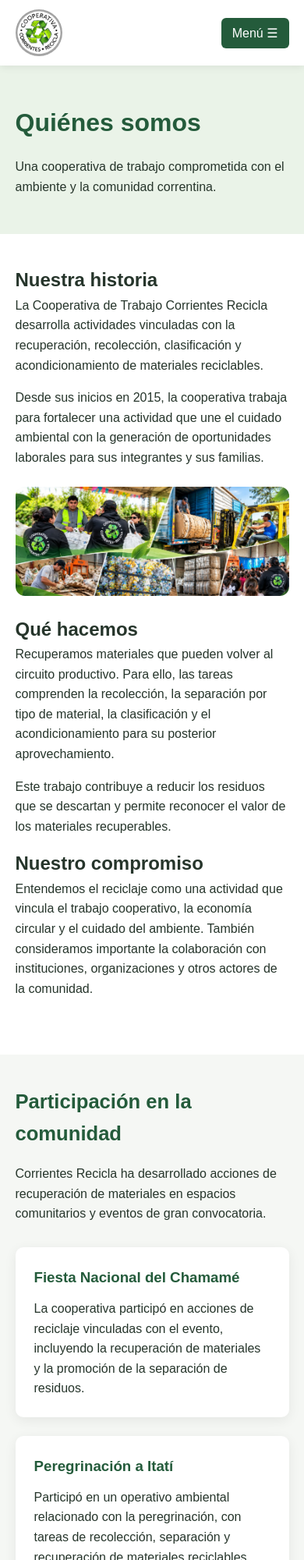
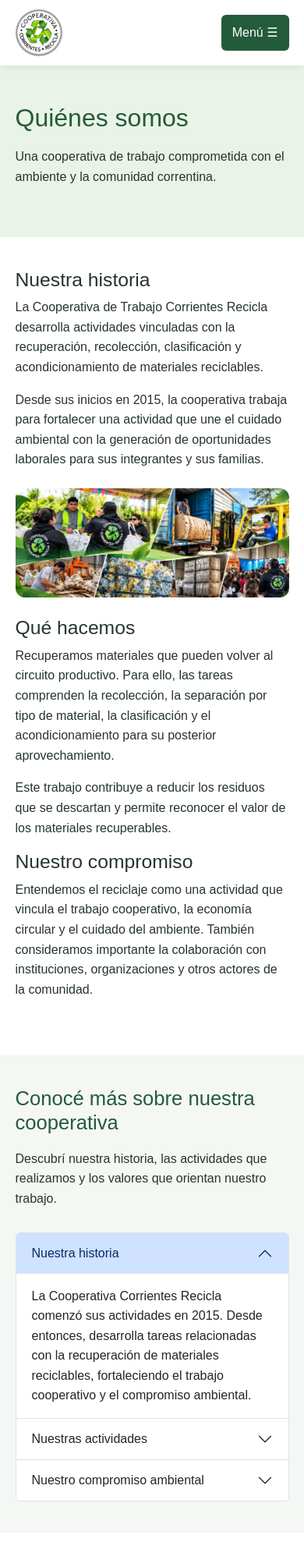
Before and after one commit to gonzalezmailen19-max/corrientes-recicla, a plain HTML site: page page/nosotros.html in a window 390 px wide. Shown: the top 2000 px of the page at 78% size. Drawn offline with nearby package versions, Linux system fonts and the light colour scheme.

Commit message:
Update nosotros.html

```diff
--- a/page/nosotros.html
+++ b/page/nosotros.html
@@ -1,5 +1,6 @@
 <!DOCTYPE html>
 <html lang="es">
+
 <head>
     <meta charset="UTF-8">
     <meta name="viewport" content="width=device-width, initial-scale=1.0">
@@ -7,43 +8,92 @@
     <meta name="description"
         content="Conocé la historia, el trabajo y el compromiso ambiental de la Cooperativa Corrientes Recicla.">
 
+    <meta name="author" content="Corrientes Recicla">
+    <meta name="theme-color" content="#1f5b46">
+
     <title>Quiénes somos | Corrientes Recicla</title>
 
+    <!-- Bootstrap 5.3 -->
+    <link
+        href="https://cdn.jsdelivr.net/npm/bootstrap@5.3.3/dist/css/bootstrap.min.css"
+        rel="stylesheet">
+
+    <!-- Animate.css -->
+    <link
+        rel="stylesheet"
+        href="https://cdnjs.cloudflare.com/ajax/libs/animate.css/4.1.1/animate.min.css">
+
+    <!-- CSS propio -->
     <link rel="stylesheet" href="../css/style.css">
+
 </head>
 
 <body>
+
+    <!-- ENCABEZADO -->
+
     <header class="site-header">
-        <a class="logo-link" href="../index.html"
+
+        <a class="logo-link"
+            href="../index.html"
             aria-label="Inicio de Corrientes Recicla">
+
             <img class="logo"
                 src="../media/logo.jpeg"
                 alt="Logo de Corrientes Recicla">
+
         </a>
 
-        <button class="nav-toggle" type="button"
-            aria-label="Abrir menú" aria-expanded="false">
+        <button class="nav-toggle"
+            type="button"
+            aria-label="Abrir menú"
+            aria-expanded="false">
+
             Menú ☰
+
         </button>
 
         <nav class="site-nav" aria-label="Navegación principal">
+
             <a href="../index.html">Inicio</a>
-            <a class="active" href="nosotros.html">Quiénes somos</a>
+
+            <a class="active"
+                href="nosotros.html"
+                aria-current="page">
+                Quiénes somos
+            </a>
+
             <a href="materiales.html">Materiales</a>
+
             <a href="../index.html#contacto">Contacto</a>
+
         </nav>
+
     </header>
 
+
+    <!-- CONTENIDO PRINCIPAL -->
+
     <main>
-        <section class="page-banner">
+
+        <!-- PORTADA -->
+
+        <section class="page-banner animate__animated animate__fadeIn">
+
             <h1>Quiénes somos</h1>
+
             <p>
                 Una cooperativa de trabajo comprometida con el ambiente
                 y la comunidad correntina.
             </p>
+
         </section>
 
+
+        <!-- HISTORIA Y ACTIVIDAD -->
+
         <section class="page-content">
+
             <h2>Nuestra historia</h2>
 
             <p>
@@ -59,9 +109,10 @@
                 integrantes y sus familias.
             </p>
 
-            <img class="content-image"
+            <img class="content-image animate__animated animate__zoomIn"
                 src="../media/portada.jpeg"
                 alt="Imagen institucional de Corrientes Recicla">
+
 
             <h2>Qué hacemos</h2>
 
@@ -78,6 +129,7 @@
                 recuperables.
             </p>
 
+
             <h2>Nuestro compromiso</h2>
 
             <p>
@@ -87,9 +139,140 @@
                 colaboración con instituciones, organizaciones y otros
                 actores de la comunidad.
             </p>
+
         </section>
 
+
+        <!-- ACORDEÓN BOOTSTRAP -->
+
         <section class="section section-light">
+
+            <h2>Conocé más sobre nuestra cooperativa</h2>
+
+            <p class="section-intro">
+                Descubrí nuestra historia, las actividades que realizamos
+                y los valores que orientan nuestro trabajo.
+            </p>
+
+            <div class="accordion" id="accordionCooperativa">
+
+                <div class="accordion-item">
+
+                    <h3 class="accordion-header">
+
+                        <button class="accordion-button"
+                            type="button"
+                            data-bs-toggle="collapse"
+                            data-bs-target="#historia"
+                            aria-expanded="true"
+                            aria-controls="historia">
+
+                            Nuestra historia
+
+                        </button>
+
+                    </h3>
+
+                    <div id="historia"
+                        class="accordion-collapse collapse show"
+                        data-bs-parent="#accordionCooperativa">
+
+                        <div class="accordion-body">
+
+                            La Cooperativa Corrientes Recicla comenzó
+                            sus actividades en 2015. Desde entonces,
+                            desarrolla tareas relacionadas con la
+                            recuperación de materiales reciclables,
+                            fortaleciendo el trabajo cooperativo
+                            y el compromiso ambiental.
+
+                        </div>
+
+                    </div>
+
+                </div>
+
+
+                <div class="accordion-item">
+
+                    <h3 class="accordion-header">
+
+                        <button class="accordion-button collapsed"
+                            type="button"
+                            data-bs-toggle="collapse"
+                            data-bs-target="#actividades"
+                            aria-expanded="false"
+                            aria-controls="actividades">
+
+                            Nuestras actividades
+
+                        </button>
+
+                    </h3>
+
+                    <div id="actividades"
+                        class="accordion-collapse collapse"
+                        data-bs-parent="#accordionCooperativa">
+
+                        <div class="accordion-body">
+
+                            Realizamos tareas de recolección,
+                            separación, clasificación y
+                            acondicionamiento de materiales
+                            recuperables para facilitar su
+                            reincorporación al circuito productivo.
+
+                        </div>
+
+                    </div>
+
+                </div>
+
+
+                <div class="accordion-item">
+
+                    <h3 class="accordion-header">
+
+                        <button class="accordion-button collapsed"
+                            type="button"
+                            data-bs-toggle="collapse"
+                            data-bs-target="#compromiso"
+                            aria-expanded="false"
+                            aria-controls="compromiso">
+
+                            Nuestro compromiso ambiental
+
+                        </button>
+
+                    </h3>
+
+                    <div id="compromiso"
+                        class="accordion-collapse collapse"
+                        data-bs-parent="#accordionCooperativa">
+
+                        <div class="accordion-body">
+
+                            Promovemos la economía circular,
+                            el cuidado del ambiente y la
+                            colaboración con instituciones,
+                            organizaciones y distintos actores
+                            de la comunidad.
+
+                        </div>
+
+                    </div>
+
+                </div>
+
+            </div>
+
+        </section>
+
+
+        <!-- PARTICIPACIÓN COMUNITARIA -->
+
+        <section class="section">
+
             <h2>Participación en la comunidad</h2>
 
             <p class="section-intro">
@@ -99,37 +282,55 @@
             </p>
 
             <div class="features">
+
                 <article class="feature-card">
+
                     <h3>Fiesta Nacional del Chamamé</h3>
+
                     <p>
                         La cooperativa participó en acciones de reciclaje
                         vinculadas con el evento, incluyendo la recuperación
                         de materiales y la promoción de la separación
                         de residuos.
                     </p>
+
                 </article>
 
+
                 <article class="feature-card">
+
                     <h3>Peregrinación a Itatí</h3>
+
                     <p>
                         Participó en un operativo ambiental relacionado
                         con la peregrinación, con tareas de recolección,
                         separación y recuperación de materiales reciclables.
                     </p>
+
                 </article>
 
+
                 <article class="feature-card">
+
                     <h3>Trabajo cooperativo</h3>
+
                     <p>
                         La organización y la colaboración permiten
                         desarrollar las tareas de recuperación y contribuir
                         al cuidado de los espacios compartidos.
                     </p>
+
                 </article>
+
             </div>
+
         </section>
 
-        <section class="section">
+
+        <!-- ENLACE A MATERIALES -->
+
+        <section class="section section-light">
+
             <h2>Conocé los materiales que recuperamos</h2>
 
             <p class="section-intro">
@@ -140,36 +341,63 @@
             <a class="button" href="materiales.html">
                 Ver materiales
             </a>
+
         </section>
+
     </main>
 
+
+    <!-- PIE DE PÁGINA -->
+
     <footer class="site-footer" id="contacto">
+
         <div class="footer-content">
+
             <div>
+
                 <h2>Corrientes Recicla</h2>
+
                 <p>
                     Cooperativa de trabajo dedicada a la recuperación
                     de materiales reciclables.
                 </p>
+
             </div>
 
             <div>
+
                 <h3>Contacto</h3>
+
                 <p>
                     Para consultas sobre nuestro trabajo y las actividades
                     de la cooperativa, visitá la sección de contacto.
                 </p>
+
                 <a class="button" href="../index.html#contacto">
                     Contactanos
                 </a>
+
             </div>
+
         </div>
 
         <p class="copyright">
             © 2026 Corrientes Recicla. Todos los derechos reservados.
         </p>
+
     </footer>
 
+
+    <!-- Bootstrap JavaScript -->
+
+    <script
+        src="https://cdn.jsdelivr.net/npm/bootstrap@5.3.3/dist/js/bootstrap.bundle.min.js">
+    </script>
+
+    <!-- JavaScript propio -->
+
     <script src="../js/scrip.js"></script>
+
 </body>
+
 </html>
```
